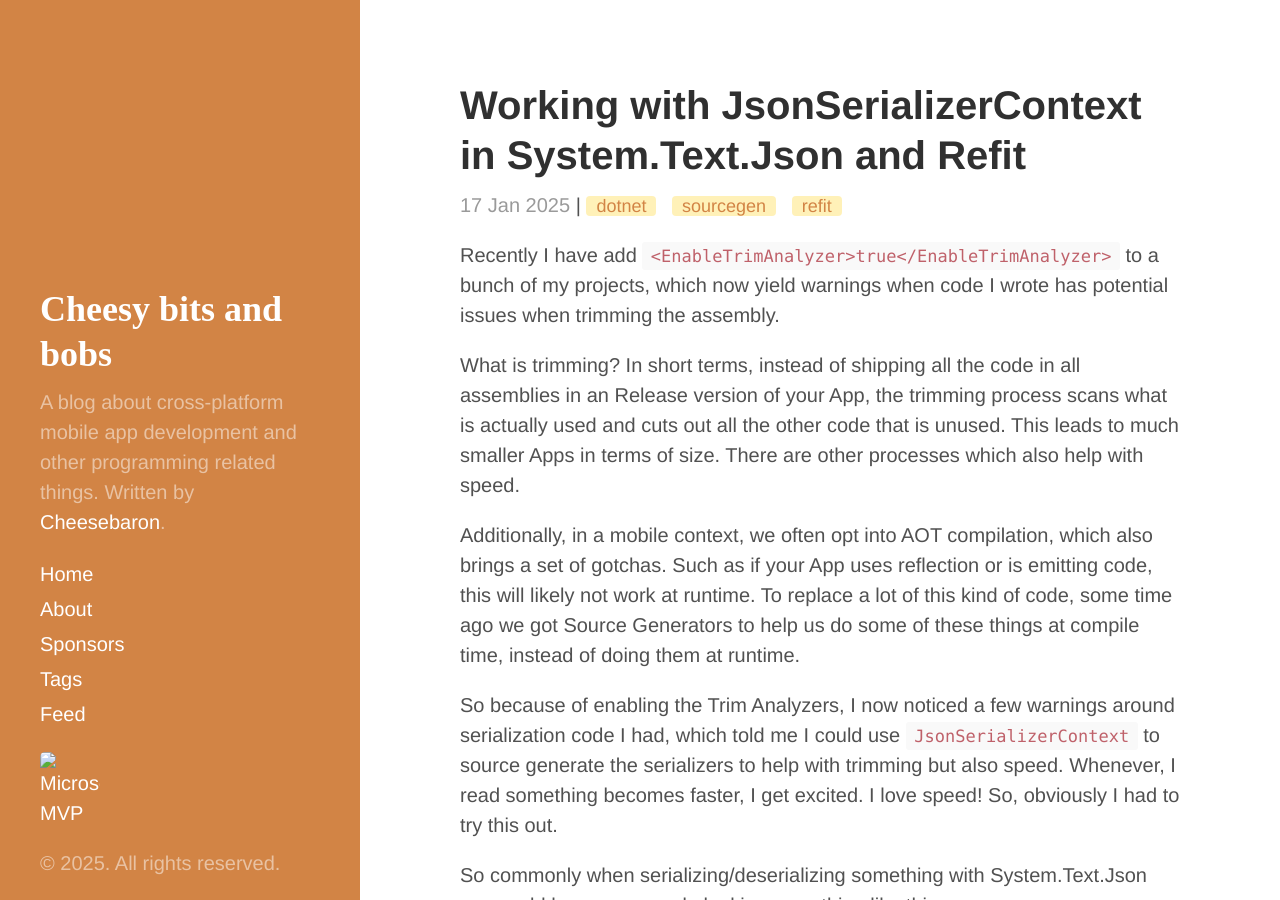
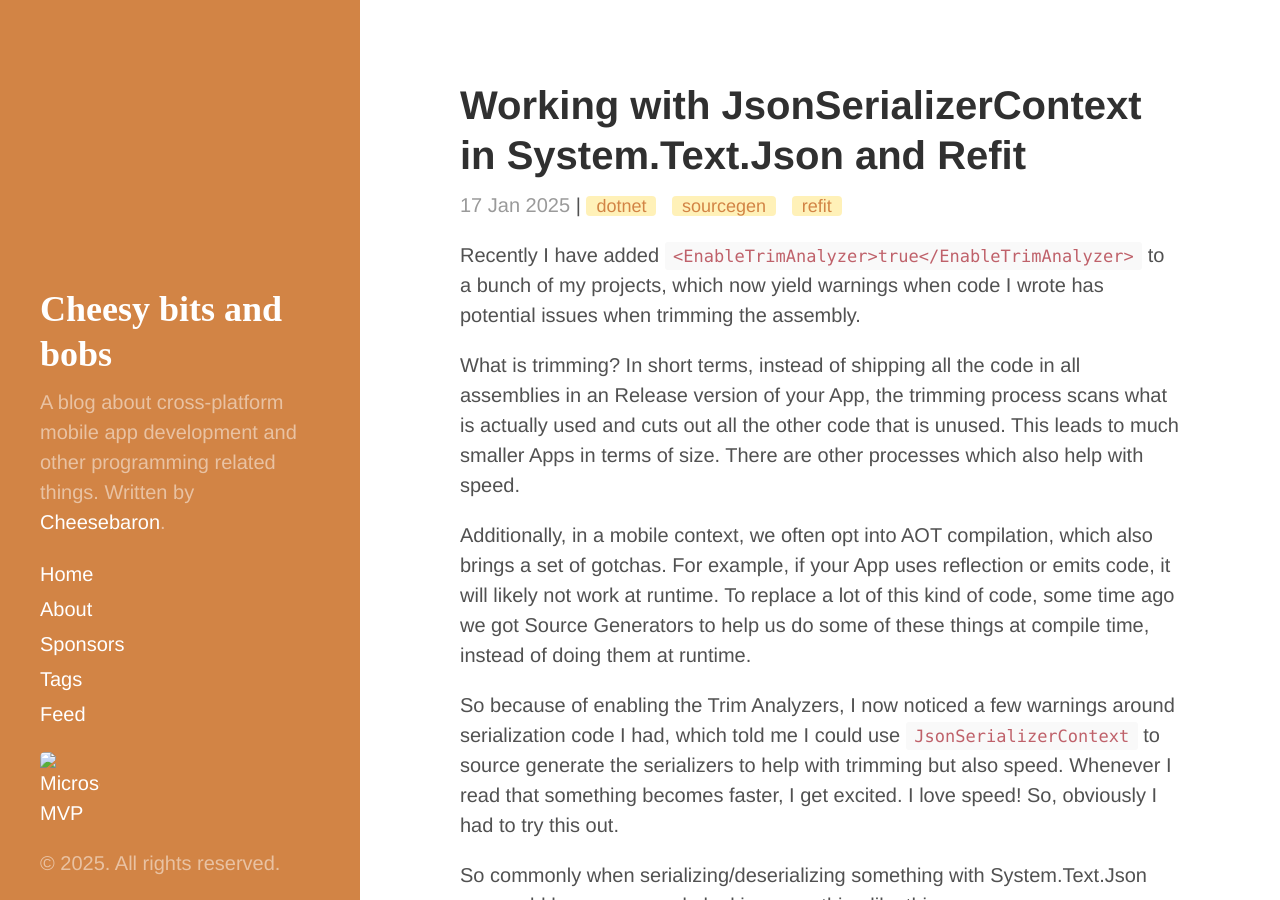
Before and after one commit to Cheesebaron/cheesebaron.github.io, a Jekyll site: the page built from _posts/2025-01-17-jsonserializercontext.md, in a window 1280 px wide and 900 px high. Built offline with Jekyll 4.4.1, drawn with Linux system fonts in a browser that asks for light colours; comment, search, counter and statistics services are not loaded; some of the changed text lies outside the part shown.

Commit message:
Proof reading

````diff
--- a/_posts/2025-01-17-jsonserializercontext.md
+++ b/_posts/2025-01-17-jsonserializercontext.md
@@ -10,14 +10,14 @@ tags:
 - refit
 ---
 
-Recently I have add `<EnableTrimAnalyzer>true</EnableTrimAnalyzer>` to a bunch of my projects, which now yield warnings when code I wrote has potential issues when trimming the assembly.
+Recently I have added `<EnableTrimAnalyzer>true</EnableTrimAnalyzer>` to a bunch of my projects, which now yield warnings when code I wrote has potential issues when trimming the assembly.
 
 What is trimming? In short terms, instead of shipping all the code in all assemblies in an Release version of your App, the trimming process scans what is actually used and cuts out all the other code that is unused.
 This leads to much smaller Apps in terms of size. There are other processes which also help with speed.
 
-Additionally, in a mobile context, we often opt into AOT compilation, which also brings a set of gotchas. Such as if your App uses reflection or is emitting code, this will likely not work at runtime. To replace a lot of this kind of code, some time ago we got Source Generators to help us do some of these things at compile time, instead of doing them at runtime.
+Additionally, in a mobile context, we often opt into AOT compilation, which also brings a set of gotchas. For example, if your App uses reflection or emits code, it will likely not work at runtime. To replace a lot of this kind of code, some time ago we got Source Generators to help us do some of these things at compile time, instead of doing them at runtime.
 
-So because of enabling the Trim Analyzers, I now noticed a few warnings around serialization code I had, which told me I could use `JsonSerializerContext` to source generate the serializers to help with trimming but also speed. Whenever, I read something becomes faster, I get excited. I love speed! So, obviously I had to try this out.
+So because of enabling the Trim Analyzers, I now noticed a few warnings around serialization code I had, which told me I could use `JsonSerializerContext` to source generate the serializers to help with trimming but also speed. Whenever I read that something becomes faster, I get excited. I love speed! So, obviously I had to try this out.
 
 So commonly when serializing/deserializing something with System.Text.Json you could have some code looking something like this:
 
@@ -53,11 +53,11 @@ PersonDto person = JsonSerializer.Deserialize(bayJson, typeof(PersonDto), Serial
 
 Obviously there are async variants as well, however, they will have a very similar signature to do the same.
 
-So with these few steps you are no trimmer safe and AOT compatible when serializing and deserializing code with System.Text.Json.
+So with these few steps you are now trimmer safe and AOT compatible when serializing and deserializing code with System.Text.Json.
 
 ## Usage in Refit
 
-If you are a user of Refit. The default serializer used is System.Text.Json, with its default configuration. If you want to use your newly added `JsonSerializerContext` you need to tell Refit about his using its settings. This is fairly simply done with something like this:
+If you are a user of Refit. The default serializer used is System.Text.Json, with its default configuration. If you want to use your newly added `JsonSerializerContext` you need to tell Refit about his using its settings. This can be done simply with something like this:
 
 ```csharp
 var settings = new RefitSettings
````
Also changed, not shown: other parts of _posts/2025-01-17-jsonserializercontext.md (+1 -1 lines).
